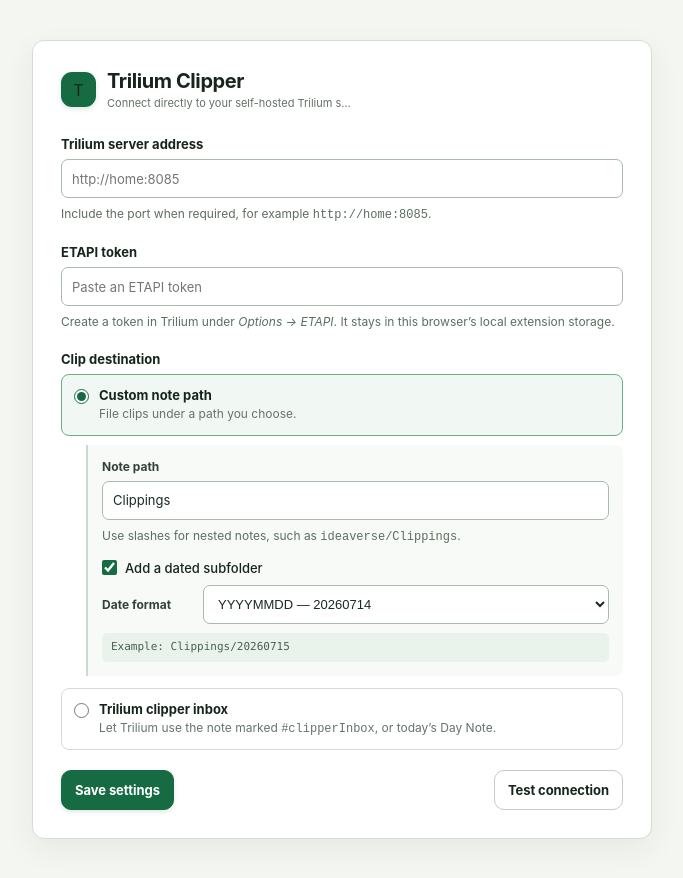
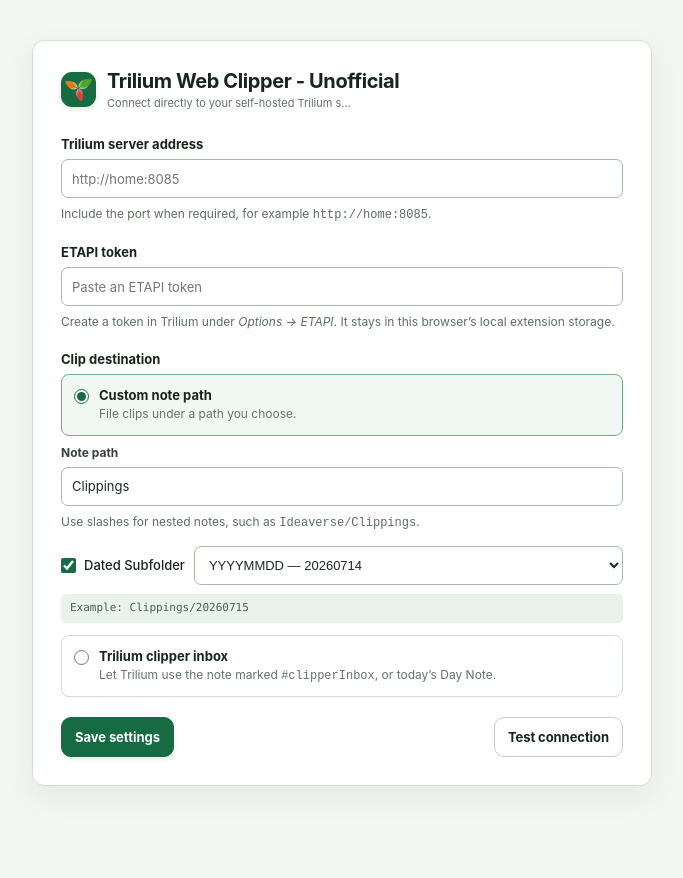
Before and after one commit to chrispository/trilium-web-clipper, a browser extension: page options.html in a window 1280 px wide. Shown: the whole page, without its empty margins (298-981 px from the left). After the commit the page ends 826 px from the top, so only its background shows below. Drawn offline with Linux system fonts and the light colour scheme.

Commit message:
all done except markup

```diff
--- a/options.html
+++ b/options.html
@@ -4,13 +4,13 @@
     <meta charset="utf-8">
     <meta name="viewport" content="width=device-width, initial-scale=1">
     <link rel="stylesheet" href="style.css">
-    <title>Trilium Clipper settings</title>
+    <title>Trilium Web Clipper - Unofficial settings</title>
   </head>
   <body class="options">
     <main>
       <header>
-        <span class="mark">T</span>
-        <div><h1>Trilium Clipper</h1><p>Connect directly to your self-hosted Trilium server.</p></div>
+        <span class="mark"><img src="icons/trilium-48.png" alt="Trilium"></span>
+        <div><h1>Trilium Web Clipper - Unofficial</h1><p>Connect directly to your self-hosted Trilium server.</p></div>
       </header>
 
       <form id="settings-form">
@@ -37,13 +37,12 @@
             <div class="field-group compact-field">
               <label for="destination-path">Note path</label>
               <input id="destination-path" type="text" required placeholder="Clippings" autocomplete="off">
-              <p class="field-hint">Use slashes for nested notes, such as <code>ideaverse/Clippings</code>.</p>
+              <p class="field-hint">Use slashes for nested notes, such as <code>Ideaverse/Clippings</code>.</p>
             </div>
 
             <div class="date-settings">
-              <label class="checkbox-label"><input id="organize-by-date" type="checkbox"><span>Add a dated subfolder</span></label>
+              <label class="checkbox-label"><input id="organize-by-date" type="checkbox"><span>Dated Subfolder</span></label>
               <label id="date-format-field" class="date-format-field" for="date-format">
-                <span>Date format</span>
                 <select id="date-format">
                   <option value="YYYYMMDD">YYYYMMDD — 20260714</option>
                   <option value="YYYY-MM-DD">YYYY-MM-DD — 2026-07-14</option>
--- a/style.css
+++ b/style.css
@@ -81,15 +81,16 @@ header { display: flex; align-items: center; gap: 11px; } h1 { font-size: 16px;
 .destination-option span { display: grid; gap: 3px; min-width: 0; }
 .destination-option strong { font-size: 13px; }
 .destination-option small { color: #66736a; font-size: 12px; font-weight: 400; line-height: 1.4; }
-.custom-destination-settings { display: grid; gap: 14px; margin: 0 0 3px 25px; padding: 14px; border-left: 2px solid #cbdace; background: #f7faf7; border-radius: 0 7px 7px 0; }
+.custom-destination-settings { display: grid; gap: 14px; margin: 0 0 3px; }
 .custom-destination-settings[hidden] { display: none; }
-.compact-field > label, .date-format-field > span { color: #344139; font-size: 12px; font-weight: 700; }
-.date-settings { display: grid; gap: 9px; }
+.compact-field > label { color: #344139; font-size: 12px; font-weight: 700; }
+.date-settings { display: grid; grid-template-columns: max-content minmax(0, 1fr); align-items: center; gap: 9px; }
 .checkbox-label { display: flex; align-items: center; gap: 8px; width: fit-content; font-size: 13px; font-weight: 550; cursor: pointer; }
 .checkbox-label input { width: 15px; height: 15px; margin: 0; accent-color: #176b43; }
-.date-format-field { display: grid; grid-template-columns: 92px 1fr; align-items: center; gap: 9px; }
+.date-format-field { min-width: 0; }
+.date-format-field select { min-width: 0; }
 .date-format-field.is-disabled { opacity: .55; }
-.destination-example { margin: 0; padding: 7px 9px; color: #496052; background: #eaf2ec; border-radius: 5px; font-family: ui-monospace, SFMono-Regular, Consolas, monospace; font-size: 11px; line-height: 1.35; overflow-wrap: anywhere; }
+.destination-example { grid-column: 1 / -1; margin: 0; padding: 7px 9px; color: #496052; background: #eaf2ec; border-radius: 5px; font-family: ui-monospace, SFMono-Regular, Consolas, monospace; font-size: 11px; line-height: 1.35; overflow-wrap: anywhere; }
 .form-actions { display: flex; gap: 8px; }
 .form-actions .primary { margin-right: auto; }
 .connection-status { display: flex; align-items: flex-start; gap: 10px; margin: -3px 0 0; padding: 11px 12px; color: #445149; background: #f2f5f2; border: 1px solid #dce3dd; border-radius: 8px; font-size: 12px; line-height: 1.4; }
@@ -111,8 +112,7 @@ header { display: flex; align-items: center; gap: 11px; } h1 { font-size: 16px;
   .destination-option { border-color: #3d5141; }
   .destination-option:has(input:checked) { border-color: #4d8c65; background: #21382a; }
   .destination-option small { color: #afbeb2; }
-  .custom-destination-settings { background: #1b281e; border-left-color: #3d5f46; }
-  .compact-field > label, .date-format-field > span { color: #d2ddd4; }
+  .compact-field > label { color: #d2ddd4; }
   .destination-example { color: #bfd0c3; background: #26382b; }
   .connection-status { color: #c4d2c6; background: #263329; border-color: #3c4d3e; }
   .connection-status.success { color: #c7f3d4; background: #19472d; border-color: #2a6541; }
```
Also changed, not shown: README.md.
